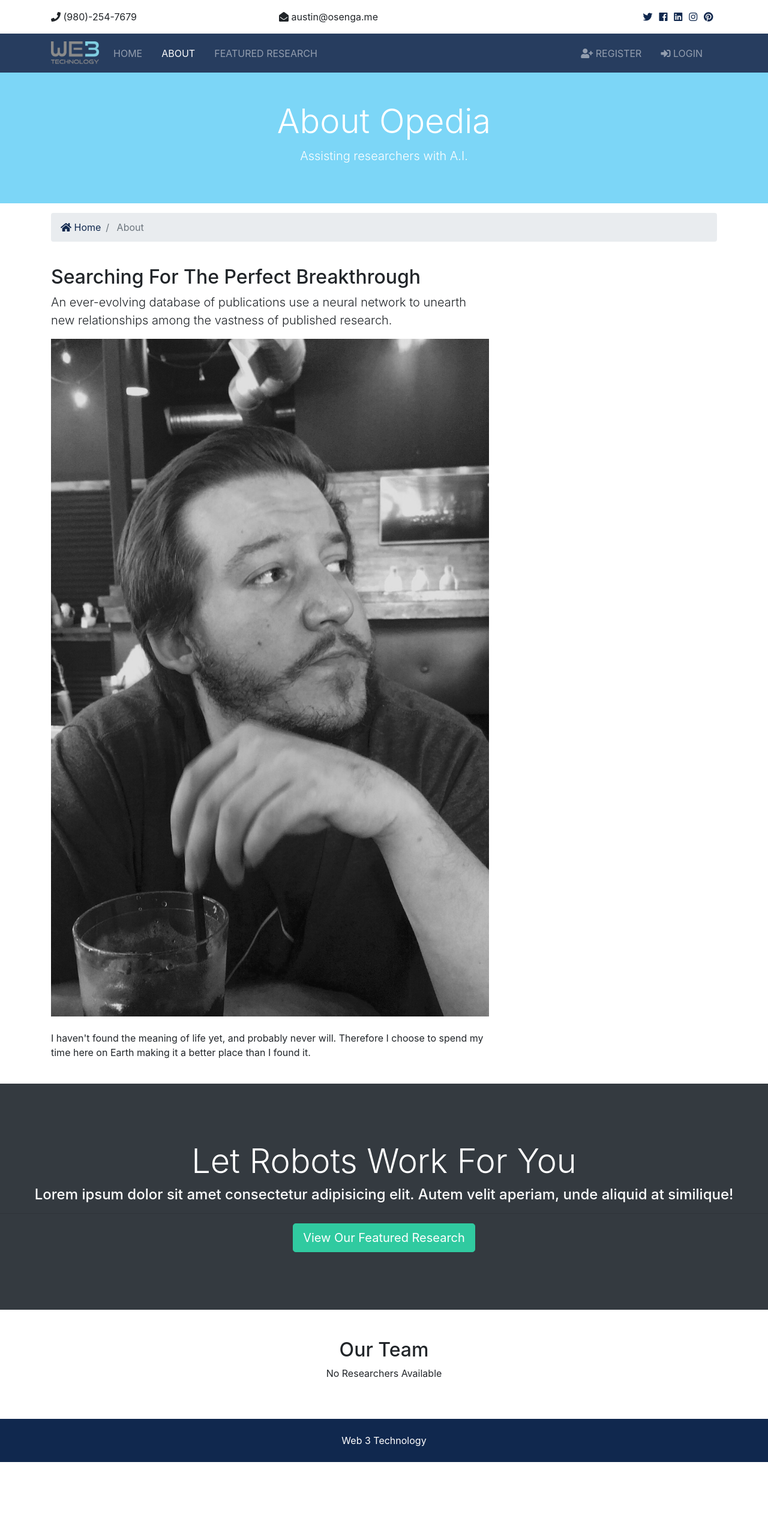
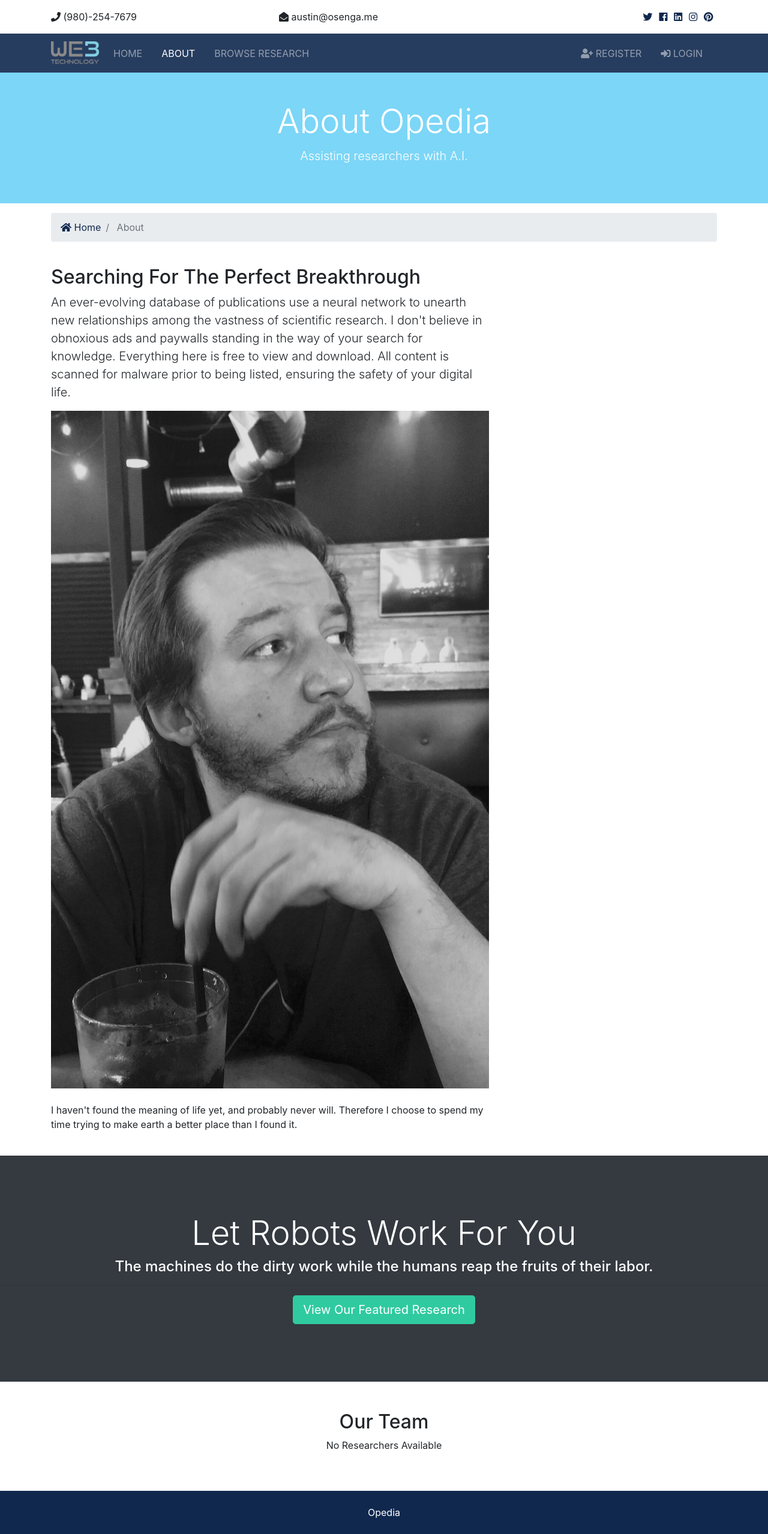
Before and after one commit to osengaa10/opedia, a Django app: page /about/ in a window 1280 px wide. Shown: the whole page at 60% size. Before the commit the page ends 2438 px from the top, so only its background shows below. Run offline with Django 3.2, Linux system fonts and the light colour scheme; data that the repository does not hold is empty; some libraries are stand-ins or nearby versions.

Commit message:
more text filler

```diff
--- a/templates/pages/about.html
+++ b/templates/pages/about.html
@@ -37,9 +37,9 @@
       <div class="row">
         <div class="col-md-8">
           <h2>Searching For The Perfect Breakthrough</h2>
-          <p class="lead">An ever-evolving database of publications use a neural network to unearth new relationships among the vastness of published research.</p>
+          <p class="lead">An ever-evolving database of publications use a neural network to unearth new relationships among the vastness of scientific research. I don't believe in obnoxious ads and paywalls standing in the way of your search for knowledge. Everything here is free to view and download. All content is scanned for malware prior to being listed, ensuring the safety of your digital life. </p>
           <img src="{% static  'img/me.jpg' %}" alt="">
-          <p class="mt-4">I haven't found the meaning of life yet, and probably never will. Therefore I choose to spend my time here on Earth making it a better place than I found it.</p>
+          <p class="mt-4">I haven't found the meaning of life yet, and probably never will. Therefore I choose to spend my time trying to make earth a better place than I found it.</p>
         </div>
         <!-- <div class="col-md-4">
           {% if mvp_researchers %}
@@ -65,9 +65,9 @@
   <!-- Work -->
   <section id="work" class="bg-dark text-white text-center">
     <h2 class="display-4">Let Robots Work For You</h2>
-    <h4>Lorem ipsum dolor sit amet consectetur adipisicing elit. Autem velit aperiam, unde aliquid at similique!</h4>
+    <h4>The machines do the dirty work while the humans reap the fruits of their labor.</h4>
     <hr>
-    <a href="listings.html" class="btn btn-secondary text-white btn-lg">View Our Featured Research</a>
+    <a href="{% url 'listings' %}" class="btn btn-secondary text-white btn-lg">View Our Featured Research</a>
   </section>
 
   <!-- Team -->
@@ -82,7 +82,7 @@
             <img src="{{ researcher.photo.url }}" alt="" class="rounded-circle mb-3">
             <h4>{{researcher.name}}</h4>
             <p class="text-success">
-              <i class="fas fa-award text-success mb-3"></i>Engineer</p>
+              <i class="fas fa-award text-success mb-3"></i> Guy who made this</p>
             <hr>
             <p>
               <i class="fas fa-phone"></i> {{ researcher.phone }}</p>
--- a/templates/pages/index.html
+++ b/templates/pages/index.html
@@ -139,7 +139,7 @@
         <div class="col-md-4">
           <i class="fas fa-database fa-4x mr-4"></i>
           <hr>
-          <h3>Data Mining & Cleaning</h3>
+          <h3>Data Scraping & Cleaning</h3>
           <p>Automated data scraping software crawls the web downloading reasearch publications, converts them to text files, and uploads the content to the database.</p>
         </div>
         <div class="col-md-4">
--- a/templates/partials/_footer.html
+++ b/templates/partials/_footer.html
@@ -1,5 +1,5 @@
 <!-- Footer -->
 <footer id="main-footer" class="py-4 bg-primary text-white text-center">
  <!-- Copyright &copy; -->
- <span class="year"></span> Web 3 Technology
+ <span class="year"></span> Opedia
 </footer>
--- a/templates/partials/_navbar.html
+++ b/templates/partials/_navbar.html
@@ -35,7 +35,7 @@
             class="nav-item mr-3"
             {% endif %}
         >
-          <a class="nav-link" href="{% url 'listings' %}">Featured Research</a>
+          <a class="nav-link" href="{% url 'listings' %}">Browse Research</a>
         </li>
       </ul>
 
```
